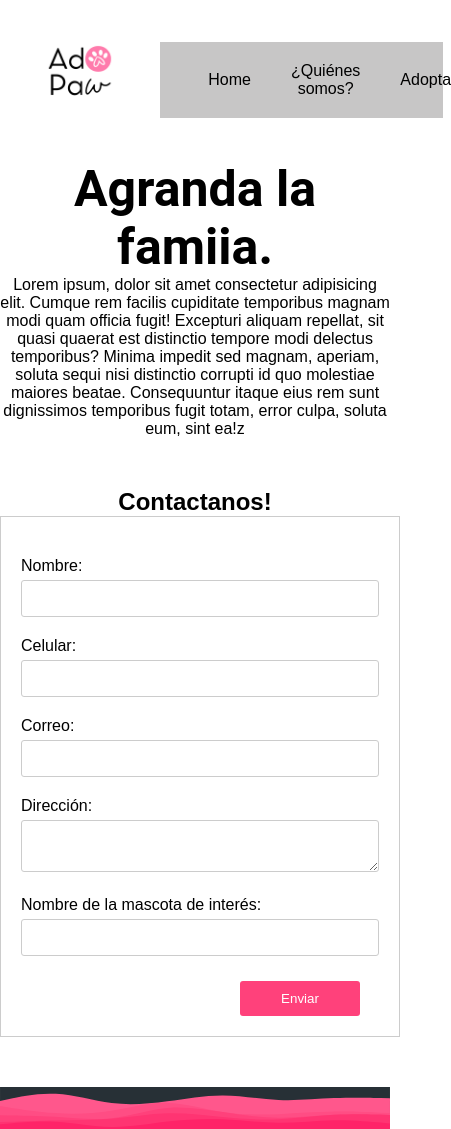
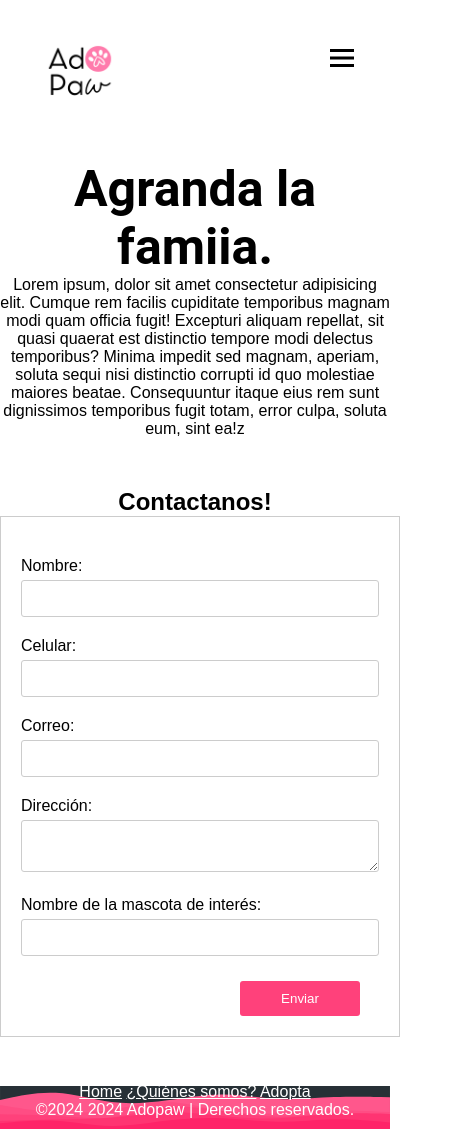
Before and after one commit to StephanSuarez/Adopaw, a plain HTML site: page Adopaw/adopta.html in a window 390 px wide. Shown: the top 1129 px of the page, 451 px wide, since content can reach past the window. Drawn offline with Linux system fonts and the light colour scheme.

Commit message:
feature/responsive home page

```diff
--- a/Adopaw/adopta.html
+++ b/Adopaw/adopta.html
@@ -13,12 +13,17 @@
       <div class="contenedor">
         <img src="assets/img/adopPAW  blanco.png" alt="Logo" />
         <nav class="menu-bar">
-          <ul class="menu">
-            <li><a href="index.html">Home</a></li>
-            <li><a href="quienes-somos.html">¿Quiénes somos?</a></li>
-            <li><a href="adopta.html">Adopta</a></li>
-          </ul>
+          <div class="menu-items">
+						<ul class="menu">
+							<li><a href="index.html">Home</a></li>
+							<li><a href="quienes-somos.html">¿Quiénes somos?</a></li>
+							<li><a href="adopta.html">Adopta</a></li>
+						</ul>
+					</div>
         </nav>
+				<div class="hamburger" id="hamburger-btn">
+					<img src="./assets/svg/menu_hamg.svg" alt="menu_hanb">
+				</div>
       </div>
     </header>
 
@@ -72,5 +77,7 @@
 					<p>©2024 2024 Adopaw | Derechos reservados.</p>
 			</div>
 	</footer>
+
+	<script src="./js/hamb_menu.js"></script>
   </body>
 </html>
--- a/Adopaw/css/header_footer.css
+++ b/Adopaw/css/header_footer.css
@@ -15,56 +15,72 @@ font-size: 50px;
 }
 
 /* menu bar */
-
-.contenedor{
-  width: 100%;
+.contenedor {
+  max-width: 1240px;
+  margin: auto;
   align-items: center;
   display: flex;
-  border: 3px
+  justify-content: space-between;
+  position: relative;
 }
-.contenedor img{
+
+.contenedor img {
   width: 120px;
   margin: 20px;
 }
 
-.menu-bar{
+.menu-bar {
   background-color: rgb(199, 198, 198);
   width: 100%;
 }
 
-.menu{
-  align-items: center;
-  width:70% ;
-  display: flex;
-  list-style: none;
-  margin-left: 10%;
-
-}
-.menu li{
-  margin: 20px;
-
-}
-.contenedor nav{
-  width: 100%;
-  margin-right: 20px;
+.menu {
   display: flex;
   align-items: center;
+  list-style: none;
+  margin: 0;
+  padding: 0;
+}
 
+.menu li {
+  margin: 20px;
 }
 
 .menu li a {
   text-decoration: none;
   color: #000;
-  transition: ease-in-out .1s;
+  transition: ease-in-out 0.1s;
 }
 
 .menu li a:hover {
   color: #FF2368;
 }
 
+.hamburger img {
+  width: 36px;
+  display: none;
+}
+
+/* Menu Hamburger */
+.hamburger img {
+  width: 36px;
+  display: none;
+}
+
+.disable {
+  display: none;
+}
+
+.enable {
+  display: block;
+}
+
+.active {
+  background-color: red;
+}
+
 /* Footer */
 footer {
-  background-color: aqua;
   position: relative;
 }
 
@@ -72,7 +88,7 @@ footer {
   width: 100%;
   position: absolute;
   z-index: 1;
-  bottom: -1  40px;
+  top: -1px;
 }
 
 .footer-wave > img {
@@ -80,8 +96,10 @@ footer {
 }
 
 .footer-content {
+  max-width: 1240px;
+  margin: auto;
   position: absolute;
-  top: 95px;
+  top: 130px;
   left: 50%;
   transform: translate(-50%, -50%);
   display: flex;
@@ -96,3 +114,91 @@ footer {
 .footer-content p {
   color: white; /* Set the color for navigation links and paragraph */
 }
+
+@media (max-width: 1500px) {
+  .footer-content {
+    top: 110px;
+  }
+}
+
+@media (max-width: 1200px) {
+  .footer-content {
+    top: 85px;
+  }
+}
+
+@media (max-width: 1023px) {
+  .footer-content {
+    top: 50px;
+  }
+  .footer-content>a{
+    width: 20px;
+    font-size: small;
+  }
+}
+
+@media (max-width: 750px) {
+  .footer-content {
+    top: 30px;
+    width: 100%;
+  }
+  .footer-content>a{
+    width: 20px;
+    font-size: smaller;
+  }
+}
+
+@media (max-width: 520px) {
+  .contenedor {
+    flex-direction: row;
+    justify-content: space-between;
+  }
+
+  .hamburger img {
+    width: 36px;
+    display: block !important;
+  }
+
+  /* Posicionamos el menú fuera de la pantalla inicialmente */
+  .menu-bar {
+    display: block;
+    position: fixed;
+    top: 0;
+    left: 0;
+    width: 70%;
+    height: 100%;
+    background-color: #333;
+    transform: translateX(-100%); /* Comienza fuera de la pantalla */
+    transition: transform 0.4s ease-in-out; /* Animación de transición */
+    z-index: 100;
+  }
+
+  /* Cuando el menú está activo (visible), lo deslizamos hacia la derecha */
+  .active-menu {
+    transform: translateX(0); /* Lo traemos a la vista */
+  }
+
+  .menu {
+    flex-direction: column;
+    padding: 20px;
+  }
+
+  .menu li {
+    margin: 10px 0;
+  }
+
+  .menu li a {
+    color: white;
+  }
+
+  .hamburger {
+    position: absolute;
+    right: 10px;
+    top: 20px;
+  }
+
+  .footer-content {
+    top: 0px;
+    width: 100%;
+  }
+}
--- /dev/null
+++ b/Adopaw/js/hamb_menu.js
@@ -0,0 +1,6 @@
+const hamburgerBtn = document.getElementById('hamburger-btn');
+const menu = document.querySelector('.menu-bar');
+
+hamburgerBtn.addEventListener('click', () => {
+  menu.classList.toggle('active-menu');
+});
```
Also changed, not shown: Adopaw/css/style.css (+89 -8 lines), Adopaw/index.html (+12 -5 lines), Adopaw/quienes-somos.html (+12 -5 lines), Adopaw/assets/svg/menu_hamg.svg (added), Adopaw/js/nombre-del-js.js (deleted).
